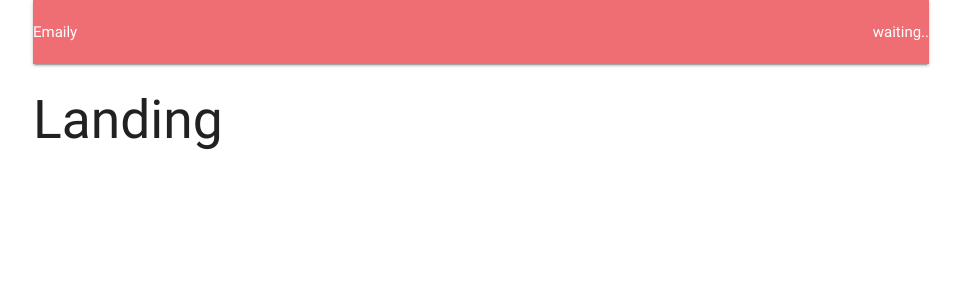
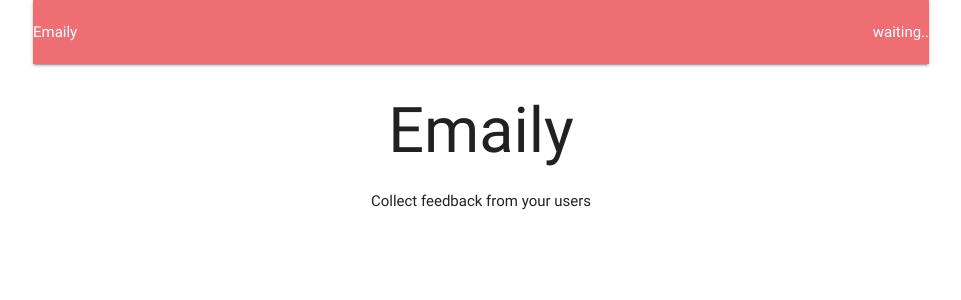
Before and after one commit to morgan1982/stephen-emaily, a React (Create React App) app in the folder client/: page / in a window 1280 px wide. Shown: the top 300 px of the page, without its empty margins (159-1120 px from the left). Built offline with nearby package versions, Linux system fonts and the light colour scheme; no server answers.

Commit message:
config root redirection from header

```diff
--- a/client/src/components/App.js
+++ b/client/src/components/App.js
@@ -5,11 +5,11 @@
 import * as actions from '../actions';
 
 import Header from './Header';
+import Landing from './Landing';
 
 
 const Dashboard = () => <h2>Dashboard</h2>
 const SurveyNew = () => <h2>SurveyNew</h2>
-const Landing = () => <h2>Landing</h2>
 
 
 class App extends Component {
--- a/client/src/components/Header.js
+++ b/client/src/components/Header.js
@@ -1,6 +1,7 @@
 import React, { Component } from 'react';
 import { Link } from 'react-router-dom';
 import { connect } from 'react-redux';
+
 
 const logger = null;
 
@@ -31,7 +32,10 @@
         return (
             <nav>
                 <div className="nav-wrapper">
-                    <a className="left brand-log">Emaily</a>
+                    <Link
+                        to={this.props.auth ? '/surveys' : '/'}
+                        className="left brand-log"
+                        >Emaily</Link>
                     <ul className="right">
                         {this.renderContent()}
                     </ul>
--- /dev/null
+++ b/client/src/components/Landing.js
@@ -0,0 +1,15 @@
+import React from 'react';
+
+
+const Landing = () => {
+
+    return (
+        <div style={{ textAlign: 'center'}}>
+            <h1>Emaily</h1>
+            <p>Collect feedback from your users</p>
+        </div>
+        )
+}
+
+
+export default Landing;
```
